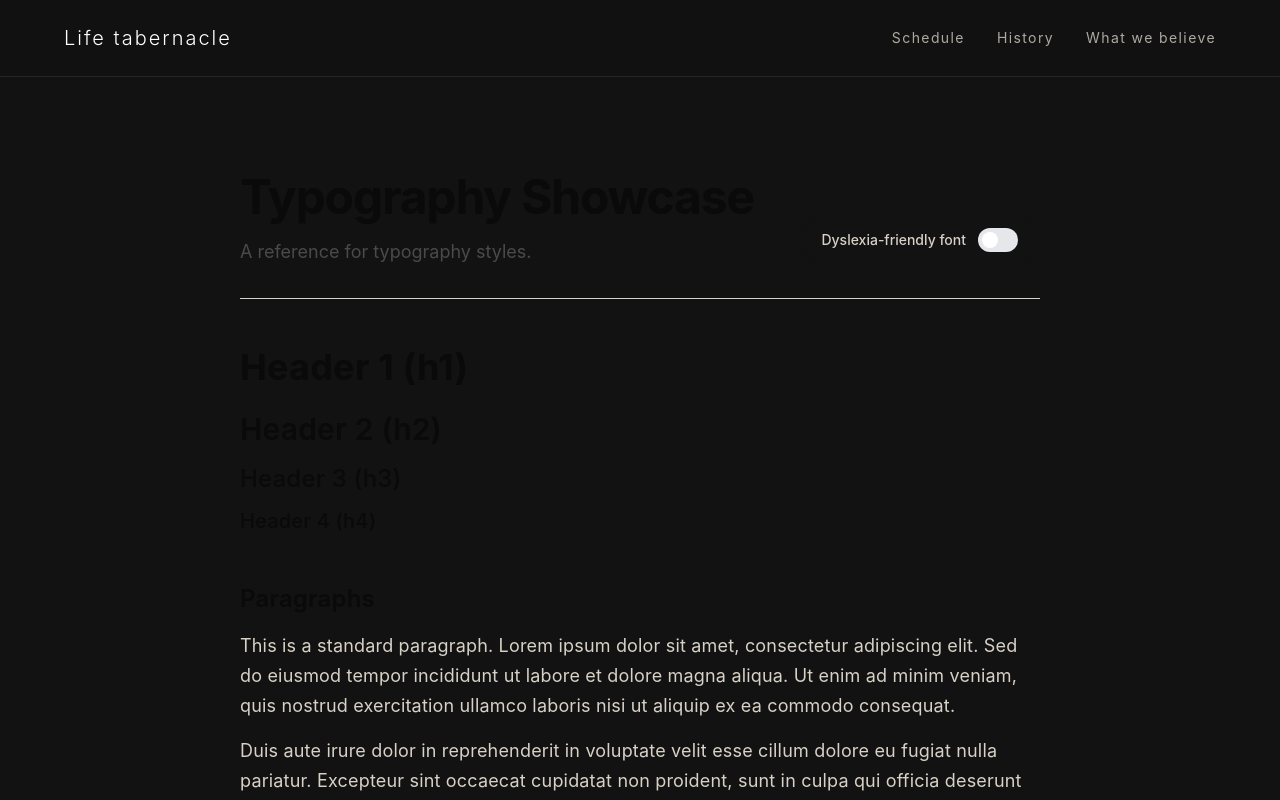
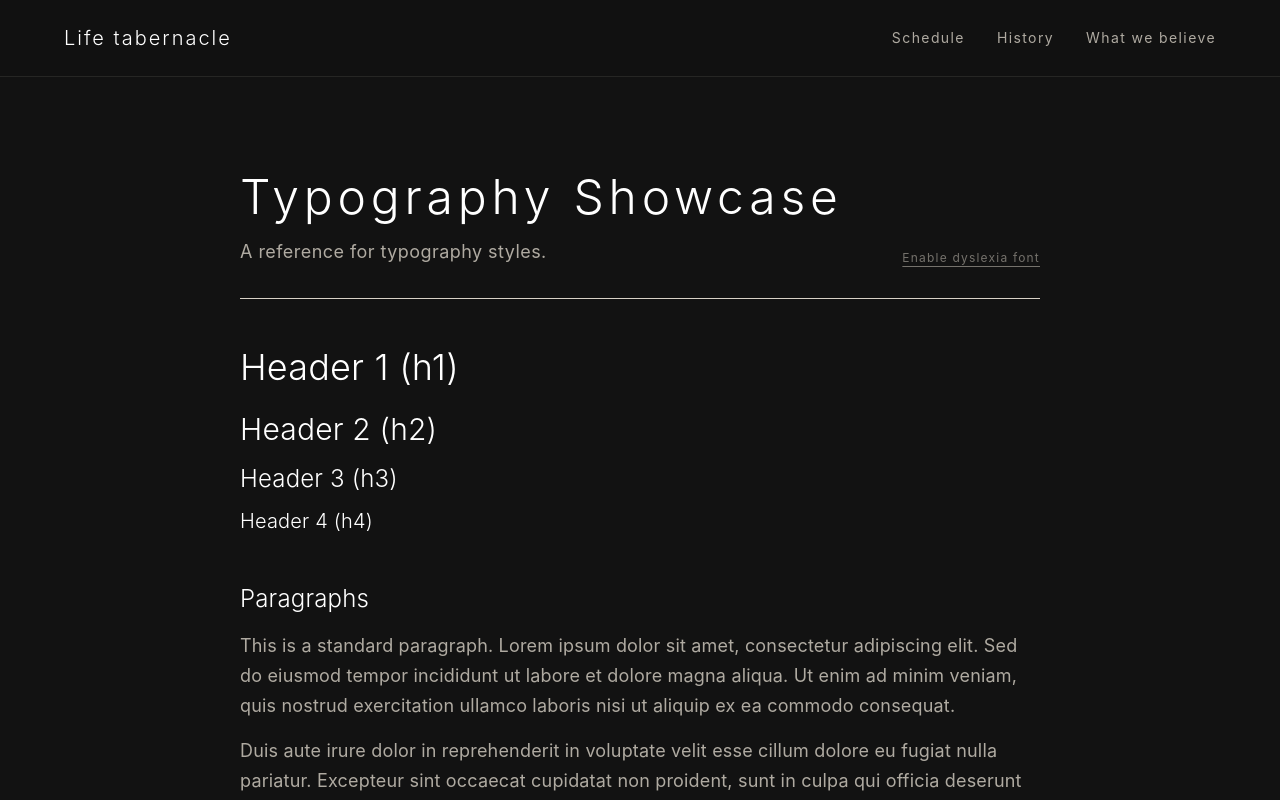
Before and after one commit to gio1135/lifetabporterville, a SvelteKit app: page /doctrine in a window 1280 px wide. Built offline with nearby package versions, Linux system fonts and the light colour scheme.

Commit message:
Update doctrine page styling for readability

```diff
--- a/src/routes/doctrine/+page.svelte
+++ b/src/routes/doctrine/+page.svelte
@@ -14,32 +14,29 @@
   <div class="max-w-4xl mx-auto px-6 md:px-12 py-24 pb-32">
     <header class="flex flex-col md:flex-row md:items-end justify-between border-b pb-8 mb-12 gap-6">
       <div>
-        <h1 class="text-4xl md:text-5xl font-bold tracking-tight mb-4 text-[#0a0a0a]">Typography Showcase</h1>
-        <p class="text-lg text-[#4a4a4a] leading-relaxed">A reference for typography styles.</p>
+        <h1 class="text-4xl md:text-5xl font-light tracking-widest mb-4 text-white">Typography Showcase</h1>
+        <p class="text-lg text-sand/80 leading-relaxed tracking-wide">A reference for typography styles.</p>
       </div>
 
       <button
         onclick={toggleFont}
-        class="shrink-0 flex items-center gap-3 px-5 py-3 rounded-full border-2 border-dark hover:bg-dark hover:text-[#faf8f5] transition-colors font-medium text-sm"
+        class="text-xs text-sand/50 hover:text-white transition-colors underline underline-offset-4 tracking-widest"
         aria-pressed={useDyslexicFont}
       >
-        <span>Dyslexia-friendly font</span>
-        <div class="w-10 h-6 bg-gray-200 rounded-full relative transition-colors {useDyslexicFont ? 'bg-dark' : ''}">
-          <div class="absolute top-1 left-1 w-4 h-4 rounded-full bg-white transition-transform {useDyslexicFont ? 'translate-x-4' : ''}"></div>
-        </div>
+        {useDyslexicFont ? 'Disable' : 'Enable'} dyslexia font
       </button>
     </header>
 
-    <article class="prose prose-lg prose-slate max-w-none text-left" style="line-height: 1.65; font-size: 1.125rem; letter-spacing: 0.01em;">
+    <article class="prose prose-lg prose-invert max-w-none text-left text-sand/80" style="line-height: 1.65; font-size: 1.125rem; letter-spacing: 0.01em;">
       <section class="mb-12">
-        <h1 class="text-3xl md:text-4xl font-bold mb-6 text-[#0a0a0a]">Header 1 (h1)</h1>
-        <h2 class="text-2xl md:text-3xl font-semibold mb-4 text-[#0a0a0a]">Header 2 (h2)</h2>
-        <h3 class="text-xl md:text-2xl font-medium mb-3 text-[#0a0a0a]">Header 3 (h3)</h3>
-        <h4 class="text-lg md:text-xl font-medium mb-2 text-[#0a0a0a]">Header 4 (h4)</h4>
+        <h1 class="text-3xl md:text-4xl font-light mb-6 text-white">Header 1 (h1)</h1>
+        <h2 class="text-2xl md:text-3xl font-light mb-4 text-white">Header 2 (h2)</h2>
+        <h3 class="text-xl md:text-2xl font-light mb-3 text-white">Header 3 (h3)</h3>
+        <h4 class="text-lg md:text-xl font-light mb-2 text-white">Header 4 (h4)</h4>
       </section>
 
       <section class="mb-12">
-        <h2 class="text-2xl font-semibold mb-4 text-[#0a0a0a]">Paragraphs</h2>
+        <h2 class="text-2xl font-light mb-4 text-white">Paragraphs</h2>
         <p class="mb-4">
           This is a standard paragraph. Lorem ipsum dolor sit amet, consectetur adipiscing elit. Sed do eiusmod tempor incididunt ut labore et dolore magna aliqua. Ut enim ad minim veniam, quis nostrud exercitation ullamco laboris nisi ut aliquip ex ea commodo consequat.
         </p>
@@ -49,15 +46,15 @@
       </section>
 
       <section class="mb-12">
-        <h2 class="text-2xl font-semibold mb-4 text-[#0a0a0a]">Lists</h2>
+        <h2 class="text-2xl font-light mb-4 text-white">Lists</h2>
         <div class="grid md:grid-cols-2 gap-8">
           <div>
-            <h3 class="text-xl font-medium mb-3">Unordered List</h3>
+            <h3 class="text-xl font-light mb-3 text-white">Unordered List</h3>
             <ul class="list-disc pl-6 space-y-2">
               <li>First item in the list</li>
               <li>Second item with some longer text that might wrap to the next line depending on the screen size.</li>
               <li>Third item
-                <ul class="list-circle pl-6 mt-2 space-y-2 text-[#4a4a4a]">
+                <ul class="list-circle pl-6 mt-2 space-y-2 text-sand/60">
                   <li>Nested item A</li>
                   <li>Nested item B</li>
                 </ul>
@@ -65,7 +62,7 @@
             </ul>
           </div>
           <div>
-            <h3 class="text-xl font-medium mb-3">Ordered List</h3>
+            <h3 class="text-xl font-light mb-3 text-white">Ordered List</h3>
             <ol class="list-decimal pl-6 space-y-2">
               <li>Step one is very important</li>
               <li>Step two follows step one</li>
@@ -76,26 +73,26 @@
       </section>
 
       <section class="mb-12">
-        <h2 class="text-2xl font-semibold mb-4 text-[#0a0a0a]">Table</h2>
+        <h2 class="text-2xl font-light mb-4 text-white">Table</h2>
         <div class="overflow-x-auto">
-          <table class="min-w-full border-collapse border border-gray-200">
-            <thead class="bg-gray-50">
+          <table class="min-w-full border-collapse border border-white/10">
+            <thead class="bg-white/5">
               <tr>
-                <th class="border border-gray-200 px-4 py-2 text-left text-sm font-semibold text-gray-900">Name</th>
-                <th class="border border-gray-200 px-4 py-2 text-left text-sm font-semibold text-gray-900">Role</th>
-                <th class="border border-gray-200 px-4 py-2 text-left text-sm font-semibold text-gray-900">Email</th>
+                <th class="border border-white/10 px-4 py-2 text-left text-sm font-light tracking-widest text-white">Name</th>
+                <th class="border border-white/10 px-4 py-2 text-left text-sm font-light tracking-widest text-white">Role</th>
+                <th class="border border-white/10 px-4 py-2 text-left text-sm font-light tracking-widest text-white">Email</th>
               </tr>
             </thead>
-            <tbody class="divide-y divide-gray-200 bg-white">
+            <tbody class="divide-y divide-white/10 bg-transparent">
               <tr>
-                <td class="border border-gray-200 px-4 py-2 text-sm text-gray-700">Jane Doe</td>
-                <td class="border border-gray-200 px-4 py-2 text-sm text-gray-700">Designer</td>
-                <td class="border border-gray-200 px-4 py-2 text-sm text-gray-700">jane@example.com</td>
+                <td class="border border-white/10 px-4 py-2 text-sm text-sand/80">Jane Doe</td>
+                <td class="border border-white/10 px-4 py-2 text-sm text-sand/80">Designer</td>
+                <td class="border border-white/10 px-4 py-2 text-sm text-sand/80">jane@example.com</td>
               </tr>
-              <tr class="bg-gray-50">
-                <td class="border border-gray-200 px-4 py-2 text-sm text-gray-700">John Smith</td>
-                <td class="border border-gray-200 px-4 py-2 text-sm text-gray-700">Developer</td>
-                <td class="border border-gray-200 px-4 py-2 text-sm text-gray-700">john@example.com</td>
+              <tr class="bg-white/5">
+                <td class="border border-white/10 px-4 py-2 text-sm text-sand/80">John Smith</td>
+                <td class="border border-white/10 px-4 py-2 text-sm text-sand/80">Developer</td>
+                <td class="border border-white/10 px-4 py-2 text-sm text-sand/80">john@example.com</td>
               </tr>
             </tbody>
           </table>
@@ -103,8 +100,8 @@
       </section>
 
       {#if useDyslexicFont}
-        <p class="text-sm text-gray-500 mt-12 border-t pt-4">
-          Dyslexia-friendly font provided by <a href="https://opendyslexic.org/" target="_blank" rel="noopener noreferrer" class="underline hover:text-gray-800">OpenDyslexic</a>
+        <p class="text-sm text-sand/50 mt-12 border-t border-white/10 pt-4">
+          Dyslexia-friendly font provided by <a href="https://opendyslexic.org/" target="_blank" rel="noopener noreferrer" class="underline hover:text-white">OpenDyslexic</a>
         </p>
       {/if}
     </article>
```
